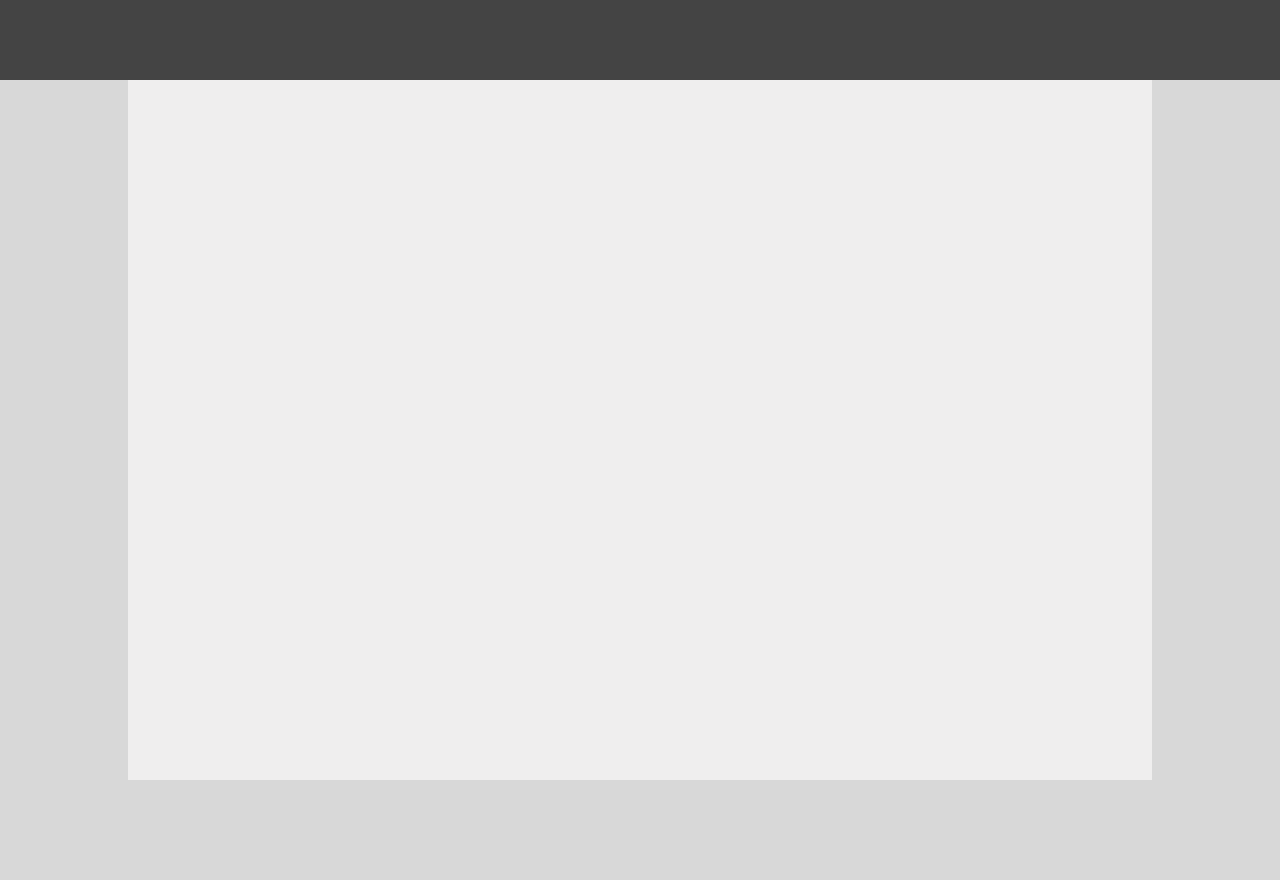
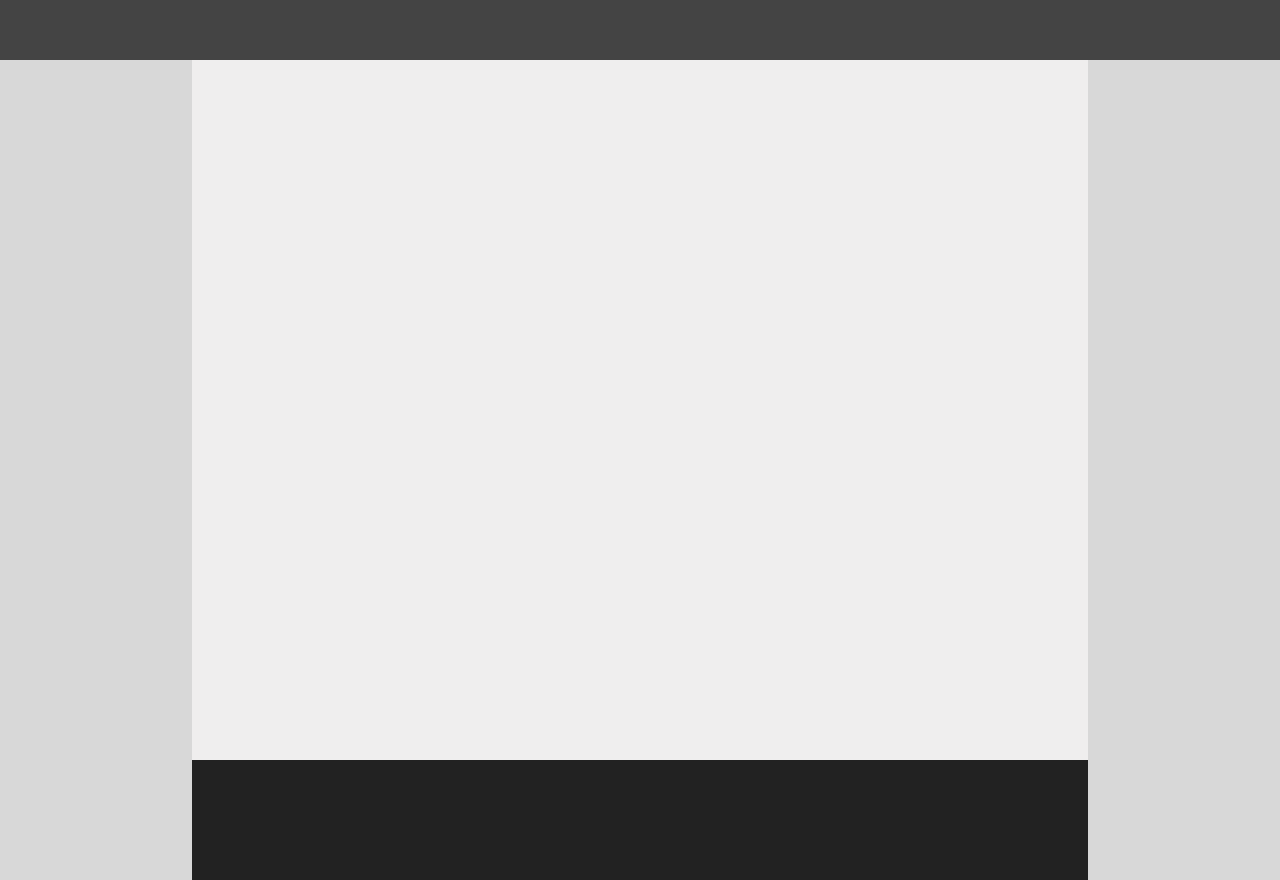
Before and after one commit to jaakofalltrade/html-assess, a plain HTML site: page first/index.html in a window 1280 px wide. Shown: the part 140-1020 px from the top of the page. Before the commit the page ends 920 px from the top, so only its background shows below. Drawn offline with Linux system fonts and the light colour scheme.

Commit message:
Added the footer and tweaked some of the values

```diff
--- a/first/index.css
+++ b/first/index.css
@@ -10,19 +10,25 @@ body {
 #top-bar {
     width: 100%;
     height: auto;
-    min-height: 220px;
+    min-height: 200px;
     background-color: #444444;
 }
 
-#middle {
-    width: 80%;
-    height: auto;
-    min-height: 700px;
-    background-color: #efeeee;
+#main-middle {
+    width: 70%;
     margin-left: auto;
     margin-right: auto;
 }
 
+#middle {
+    width: 100%;
+    height: auto;
+    min-height: 700px;
+    background-color: #efeeee;
+}
+
 #footer {
+    width: 100%;
+    height: 120px;
     background-color: #222222;
 }
--- a/first/index.html
+++ b/first/index.html
@@ -10,7 +10,8 @@
 </head>
 <body>
     <div id="top-bar"></div>
-    <div id="middle">
+    <div id="main-middle">
+        <div id="middle"></div>
         <div id="footer"></div>
     </div>
 </body>
```
